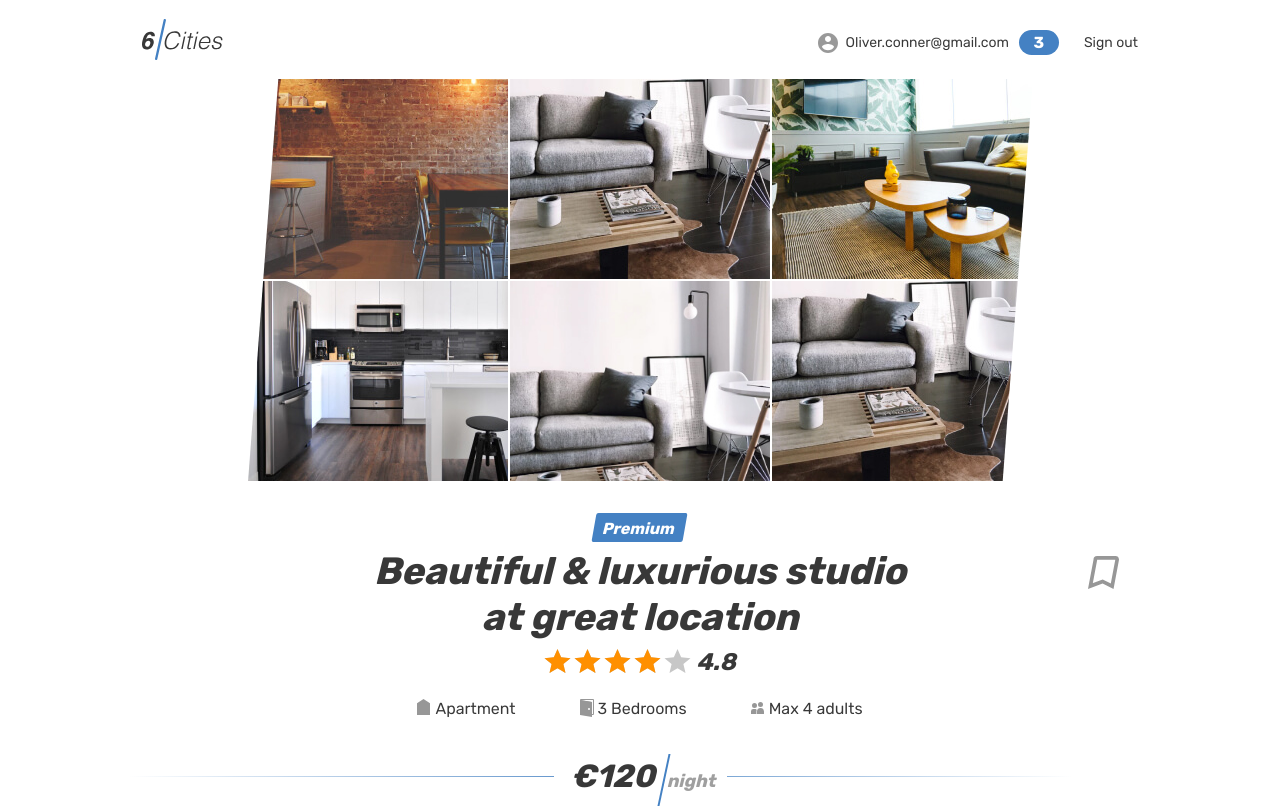
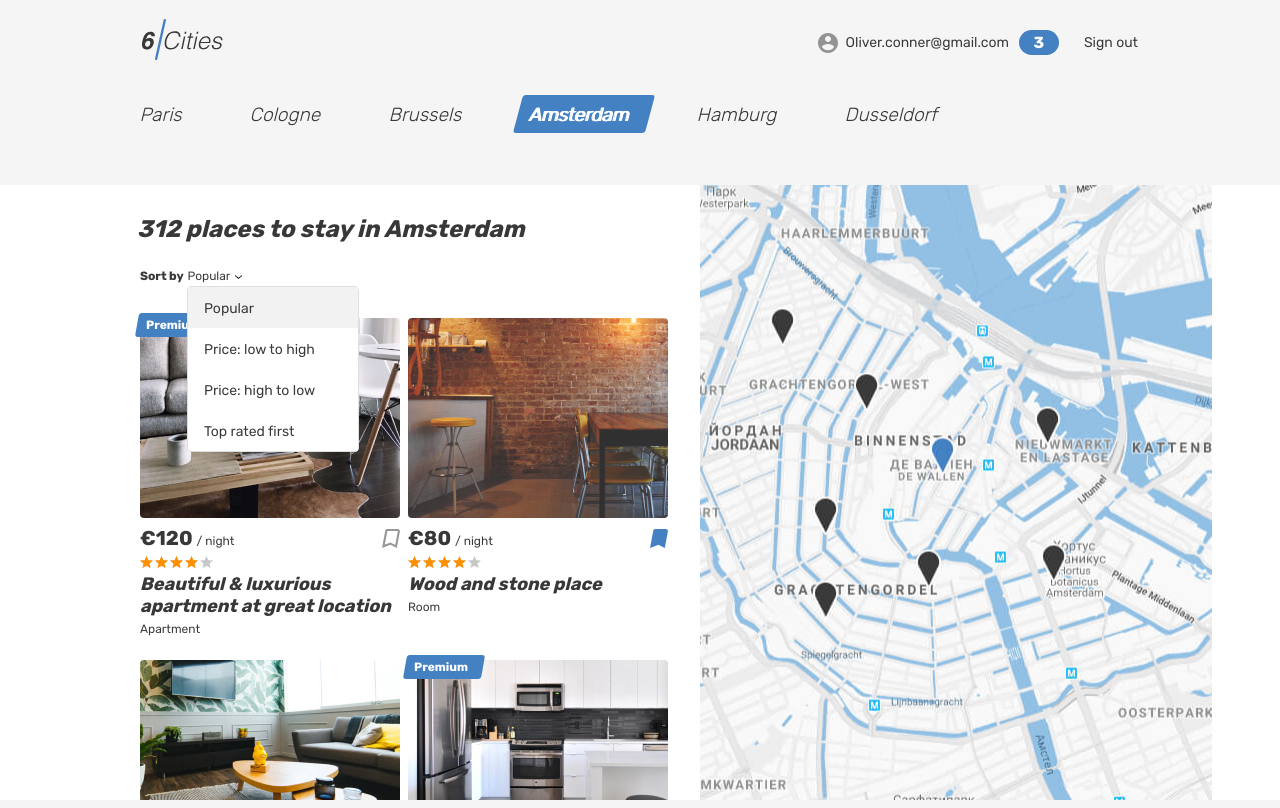
Before and after one commit to htmlacademy-react/235161-six-cities-15, a React (Vite) app: page / in a window 1280 px wide. Shown: the top 808 px of the page. Built offline with nearby package versions, Linux system fonts and the light colour scheme.

Commit message:
Поправил модуль App

```diff
--- a/src/components/app/app.tsx
+++ b/src/components/app/app.tsx
@@ -1,5 +1,4 @@
-//import MainScreen from '../../pages/main-screen/main-screen';
-import OfferScreen from '../../pages/offer-screen/offer-screen';
+import MainScreen from '../../pages/main-screen/main-screen';
 
 type AppProps = {
   placesToStayCount: number;
@@ -7,8 +6,7 @@ type AppProps = {
 
 function App({placesToStayCount}: AppProps): JSX.Element {
   return (
-    //<MainScreen placesToStayCount={placesToStayCount}/>
-    <OfferScreen/>
+    <MainScreen placesToStayCount={placesToStayCount}/>
   );
 }
 
```
